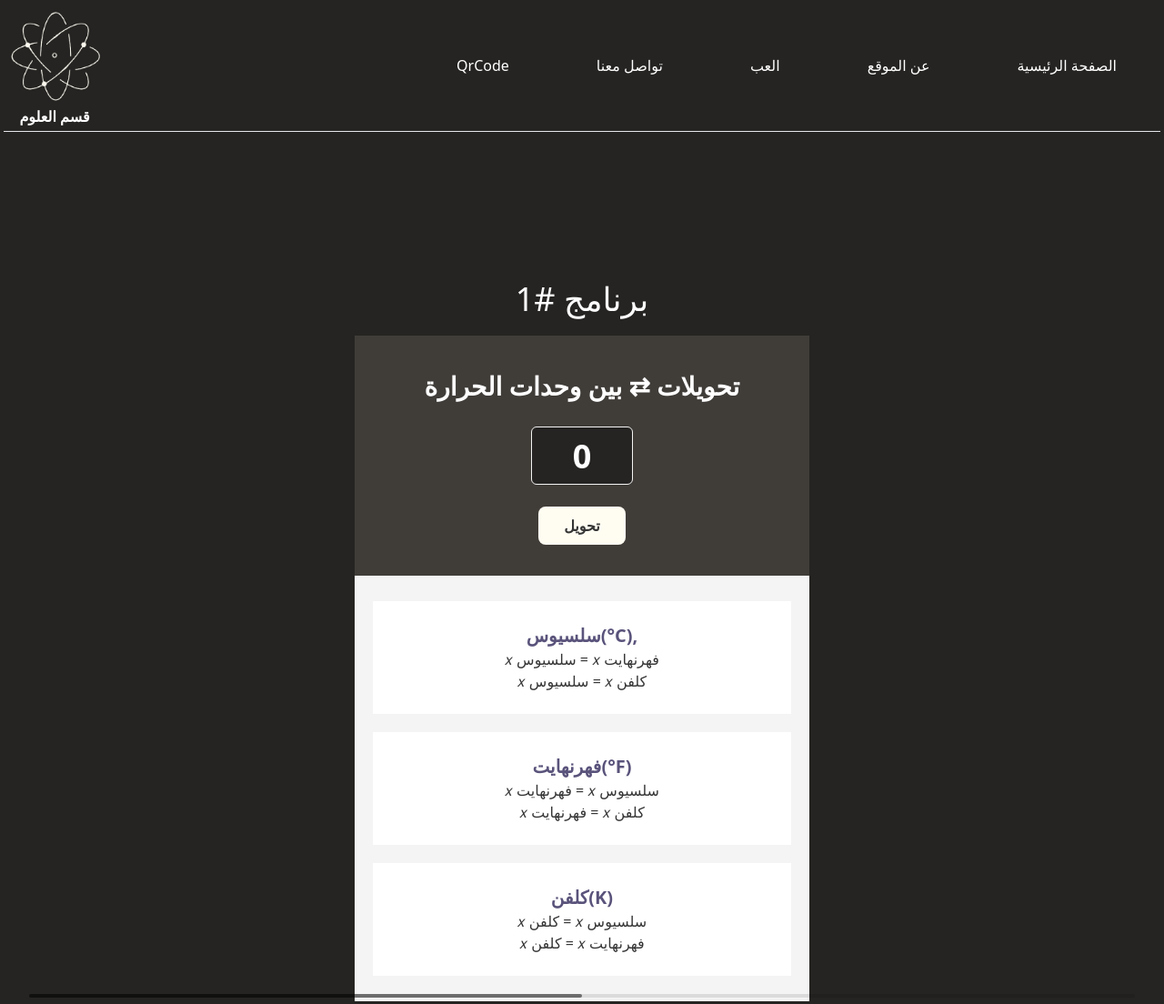
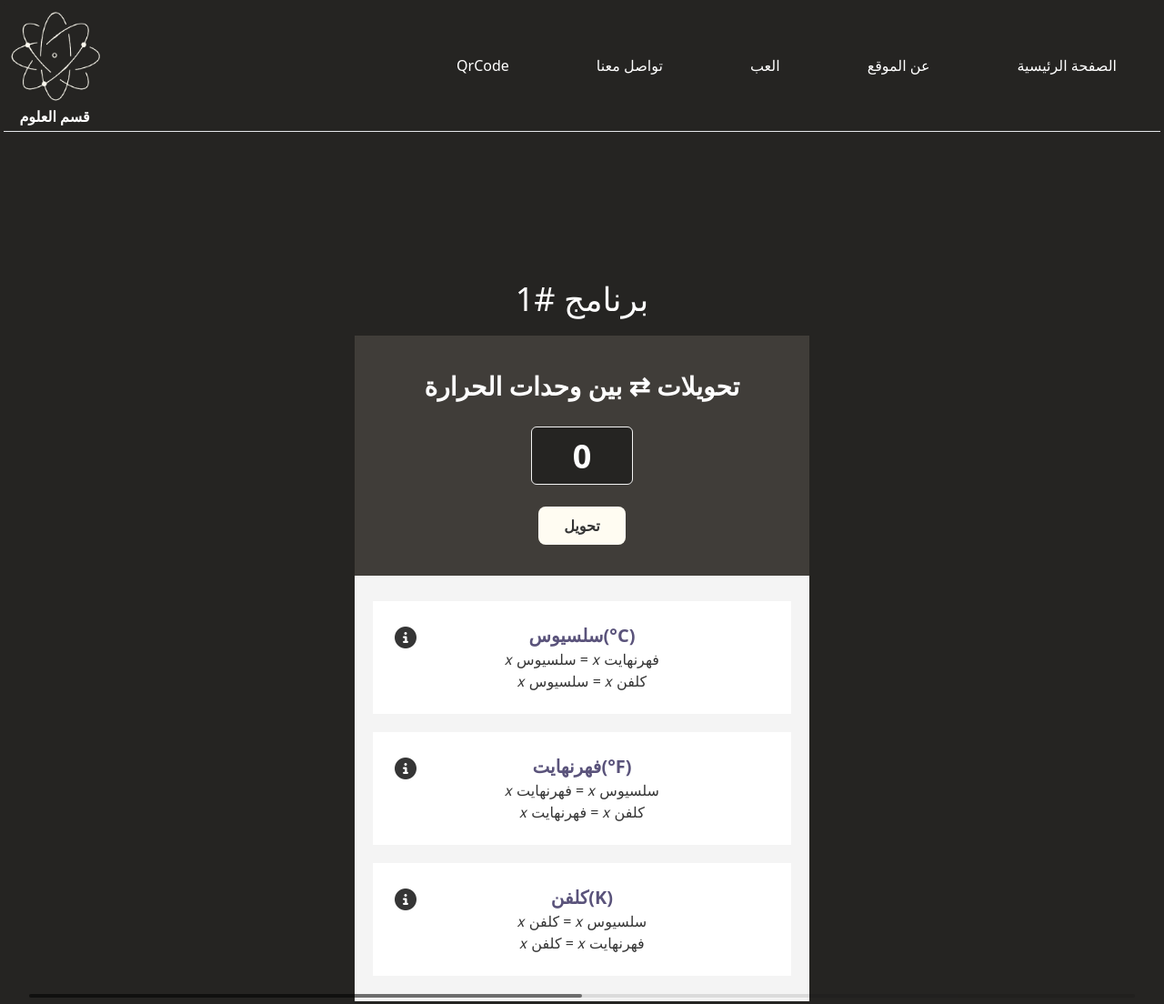
Before and after one commit to D-Yusuf/PhysicsProject2-Heat, a website built with Vite: page app/index.html in a window 1280 px wide. Shown: the top 1104 px of the page at 91% size. Built offline with nearby package versions, Linux system fonts and the light colour scheme.

Commit message:
added tooltip to the first app boxes

```diff
--- a/app/index.html
+++ b/app/index.html
@@ -153,21 +153,62 @@
 
                   <!-- MAIN -->
                   <main class="bg-main max-w-full px-5 py-7 grid gap-y-5">
+                    <!-- Celcius -->
                     <div class="bg-white p-6">
-                      <h2 class="text-xl text-title font-bold">سلسيوس(°C),</h2>
+                      <!-- icon -->
+                      <span class="text-info flex absolute">
+                        <div
+                          class="tooltip"
+                          data-tip="° F = ( °C × 9 5 ) + 32, K = °C + 273.15"
+                        >
+                          <i
+                            class="fa-sharp sm:text-2xl text-xl fa-solid fa-circle-info"
+                          ></i>
+                        </div>
+                      </span>
+                      <!-- title -->
+                      <header class="w-full text-xl text-title font-bold">
+                        <h1>سلسيوس(°C)</h1>
+                      </header>
                       <p id="first-box" class="text-info">
                         𝑥 سلسيوس = 𝑥 فهرنهايت <br />
                         𝑥 سلسيوس = 𝑥 كلفن
                       </p>
                     </div>
+
+                    <!-- Fehrenhite -->
                     <div class="bg-white p-6">
-                      <h2 class="text-xl text-title font-bold">فهرنهايت(°F)</h2>
-                      <p id="second-box" class="text-info">
+                      <!-- icon -->
+                      <span class="text-info flex absolute">
+                        <div
+                        class="tooltip"
+                        data-tip="°C = (°F - 32) × 5/9, K = (F − 32) × 5/9 + 273"
+                        >
+                        <i
+                        class="fa-sharp sm:text-2xl text-xl fa-solid fa-circle-info"
+                        ></i>
+                      </div>
+                    </span>
+                    <h2 class="text-xl text-title font-bold">فهرنهايت(°F)</h2>
+                    <p id="second-box" class="text-info">
                         𝑥 فهرنهايت = 𝑥 سلسيوس <br />
                         𝑥 فهرنهايت = 𝑥 كلفن
                       </p>
                     </div>
+
+                    <!-- Kelvin -->
                     <div class="bg-white p-6">
+                      <!-- icon -->
+                      <span class="text-info flex absolute">
+                        <div
+                        class="tooltip"
+                        data-tip="°C = K – 273, °F = (K − 273.15) × 9/5 + 32"
+                        >
+                        <i
+                        class="fa-sharp sm:text-2xl text-xl fa-solid fa-circle-info"
+                        ></i>
+                      </div>
+                    </span>
                       <h2 class="text-xl text-title font-bold">كلفن(K)</h2>
                       <p id="third-box" class="text-info">
                         𝑥 كلفن = 𝑥 سلسيوس <br />
@@ -237,6 +278,7 @@
                         <label for="max-height">اقصى ارتفاع</label>
                         <input
                           class="output-checkbox"
+                          checked="true"
                           type="checkbox"
                           name="max-height"
                           id="max-height"
@@ -293,11 +335,8 @@
                     class="bg-main max-w-full px-5 py-7 grid gap-y-5"
                   >
                     <div class="bg-white p-6">
-                      <h2 class="text-xl text-title font-bold">سلسيوس(°C),</h2>
-                      <p class="text-info">
-                        𝑥 سلسيوس = 𝑥 فهرنهايت <br />
-                        𝑥 سلسيوس = 𝑥 كلفن
-                      </p>
+                      <h2 class="text-xl text-title font-bold">اقصى ارتفاع</h2>
+                      <p class="text-info">hmax = 0.00 m</p>
                     </div>
                   </main>
                   <!--// OUTPUT SECTION //-->
@@ -308,17 +347,16 @@
             <!--/ Slides /-->
           </div>
           <!-- If we need pagination -->
-            <!-- <div class="swiper-pagination"></div> -->
+          <!-- <div class="swiper-pagination"></div> -->
 
           <!-- If we need navigation buttons -->
-            <!-- <div class="swiper-button-prev"></div>
+          <!-- <div class="swiper-button-prev"></div>
             <div class="swiper-button-next"></div> -->
 
           <!-- If we need scrollbar -->
           <div class="swiper-scrollbar"></div>
         </div>
         <!--// Slider main container //-->
-
       </div>
       <!--// APPS //-->
 
@@ -342,7 +380,7 @@
 
       <!-- CONTACT US -->
     </div>
-      <!--// CONTAINER //-->
+    <!--// CONTAINER //-->
     <div
       id="contact"
       class="grow flex flex-col bg-info relative bottom-0 right-0 md:py-5 py-2"
@@ -380,7 +418,10 @@
       </ul>
       <!--// SOCIAL MEDIA ACCOUNTS //-->
       <!-- Extras -->
-      <div dir="rtl" class="flex absolute sm:text-base text-xs md:text-lg  top-1 right-1">
+      <div
+        dir="rtl"
+        class="flex absolute sm:text-base text-xs md:text-lg top-1 right-1"
+      >
         صنع طلاب الريادة&nbsp;
         <a
           class="underline text-blue-500 ring ring-blue-600 rounded-md"
--- a/app/src/index.css
+++ b/app/src/index.css
@@ -33,5 +33,39 @@
       animation-fill-mode: forwards;
     }
 
+    .tooltip{
+      @apply
+      relative
+      before:z-10
+      before:absolute
+      before:left-1/2
+      before:-top-3
+      before:w-max
+      before:max-w-xs
+      before:-translate-x-1/2
+      before:-translate-y-full
+      before:rounded-lg
+      before:bg-gray-700
+      before:px-2
+      before:py-1.5
+      before:text-white
+      before:invisible
+      before:content-[attr(data-tip)]
 
+      after:z-10
+      after:absolute
+      after:left-1/2
+      after:-top-3
+      after:h-0
+      after:w-0
+      after:-translate-x-1/2
+      after:border-8
+      after:border-t-gray-700
+      after:border-l-transparent
+      after:border-b-transparent
+      after:border-r-transparent
+      after:invisible
+      hover:before:visible
+      hover:after:visible;
+    }
   }
--- a/app/src/js/projectileMotion.js
+++ b/app/src/js/projectileMotion.js
@@ -7,31 +7,6 @@ export const theta = $("#throw-angle");
 export const gravity = 10;
 
 calculateBtn.on("click", render);
-
-function getCheckedBoxes() {
-
-  let checkedBoxes = [];
-  for (let box of $('.output-checkbox:checked')) {
-    // console.log(box)
-    checkedBoxes.push(box);
-  }
-  return checkedBoxes;
-}
-
-
-function getEquationBox() {
-    let equationBox = [];
-    const outputs = getCheckedBoxes()
-    for(let i = 0; i < outputs.length; i++){
-        for(let equation of projectileEquations){
-            if (equation.name == outputs[i].name){
-                equationBox.push(equation)
-            }
-        }
-    }
-    return equationBox;
-
-}
 function render(){
     const renderedEquations = getEquationBox();
     let renderedBoxes = '';
@@ -47,6 +22,28 @@ function render(){
 
     }
     outputSection.html(renderedBoxes)
+    console.log(outputSection.html())
+}
+function getEquationBox() {
+    let equationBox = [];
+    const outputs = getCheckedBoxes()
+    for(let i = 0; i < outputs.length; i++){
+        for(let equation of projectileEquations){
+            if (equation.name == outputs[i].name){
+                equationBox.push(equation)
+            }
+        }
+    }
+    return equationBox;
 
-    // console.log(renderedBoxes)
 }
+
+function getCheckedBoxes() {
+
+  let checkedBoxes = [];
+  for (let box of $('.output-checkbox:checked')) {
+    // console.log(box)
+    checkedBoxes.push(box);
+  }
+  return checkedBoxes;
+}
```
